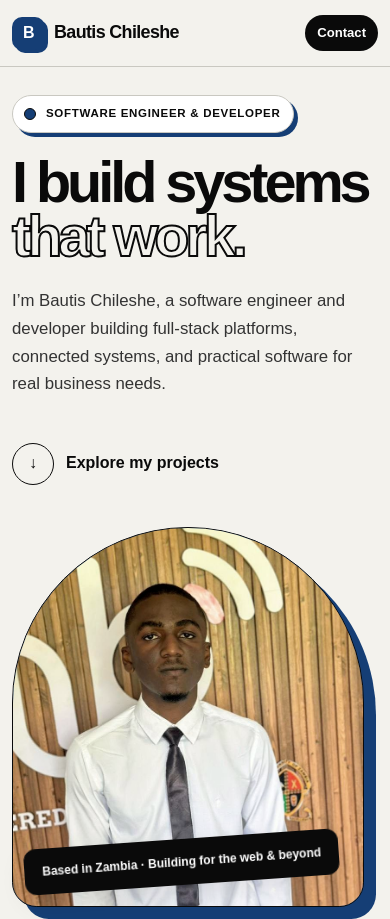
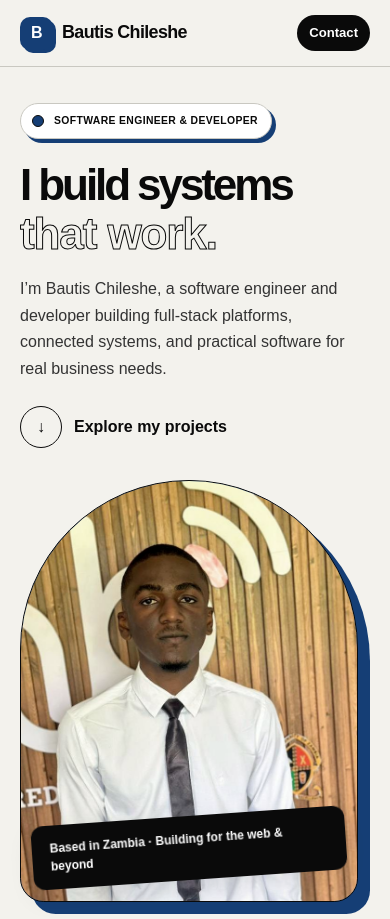
Before and after one commit to Bautis123/myportfolio, a plain HTML site: page index.html in a window 390 px wide. Shown: the top 919 px of the page. Drawn offline with Linux system fonts and the light colour scheme.

Commit message:
Fix mobile hero spacing and outlined headline

```diff
--- a/styles.css
+++ b/styles.css
@@ -865,32 +865,59 @@ footer a:focus-visible {
 
 @media (max-width: 800px) {
   html {
-    scroll-padding-top: 86px;
+    scroll-padding-top: 24px;
+  }
+
+  header {
+    position: relative;
+  }
+
+  .wrap {
+    width: calc(100% - 40px);
   }
 
   .hero {
     min-height: 0;
-    gap: 42px;
-    padding-bottom: 76px;
+    gap: 32px;
+    padding: 36px 0 60px;
   }
 
   .hero h1 {
-    font-size: clamp(3.6rem, 14vw, 6rem);
+    font-size: clamp(2.75rem, 10.5vw, 4.75rem);
+    line-height: 1.02;
+    margin: 24px 0 20px;
     max-width: 650px;
   }
 
+  .hero h1 span {
+    margin-top: .08em;
+    letter-spacing: -.025em;
+    -webkit-text-stroke-width: 1px;
+  }
+
   .eyebrow {
-    font-size: .72rem;
+    font-size: .65rem;
+    letter-spacing: .035em;
+  }
+
+  .intro {
+    font-size: 1rem;
+    margin: 0;
+  }
+
+  .scroll {
+    margin-top: 24px;
   }
 
   .portrait-wrap {
-    width: min(100% - 14px, 480px);
+    width: min(100% - 12px, 360px);
     justify-self: center;
-    margin-right: 14px;
+    margin-right: 12px;
   }
 
   .portrait-frame {
-    height: clamp(380px, 85vw, 540px);
+    height: auto;
+    aspect-ratio: 4 / 5;
     box-shadow: 12px 12px 0 var(--accent);
   }
 
@@ -933,7 +960,7 @@ footer a:focus-visible {
   }
 
   .hero h1 {
-    font-size: 16vw;
+    font-size: clamp(2.25rem, 10.5vw, 2.75rem);
   }
 
   .card {
```
